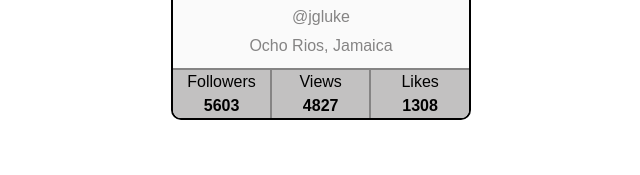
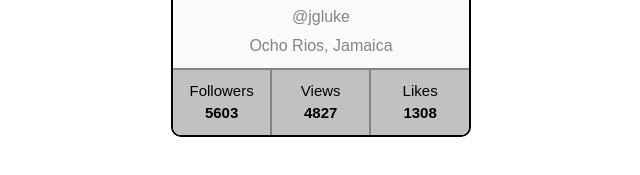
Before and after one commit to ArtVelych/goit-react-hw-01, a React (Vite) app: page / in a window 1280 px wide. Shown: the part 245-420 px from the top of the page, without its empty margins (319-959 px from the left). Built offline with nearby package versions, Linux system fonts and the light colour scheme.

Commit message:
Task 1: Stats padding and font-size fixed

```diff
--- a/src/components/Profile/Profile.jsx
+++ b/src/components/Profile/Profile.jsx
@@ -14,15 +14,15 @@ const Profile = ({ name, tag, location, image, stats }) => {
       </div>
       <ul className={css.userStatsInfo}>
         <li className={css.userStatsInfoItem}>
-          <span>Followers</span>
+          <span className={css.userStatsInfoText}>Followers</span>
           <span className={css.userStatsInfoValue}>{stats.followers}</span>
         </li>
         <li className={css.userStatsInfoItem}>
-          <span>Views</span>
+          <span className={css.userStatsInfoText}>Views</span>
           <span className={css.userStatsInfoValue}>{stats.views}</span>
         </li>
         <li className={css.userStatsInfoItem}>
-          <span>Likes</span>
+          <span className={css.userStatsInfoText}>Likes</span>
           <span className={css.userStatsInfoValue}>{stats.likes}</span>
         </li>
       </ul>
--- a/src/components/Profile/Profile.module.css
+++ b/src/components/Profile/Profile.module.css
@@ -59,13 +59,20 @@
   align-items: center;
   justify-content: center;
   flex-direction: column;
+  /* gap: 2px; */
   border-right: 2px solid #858484;
+  padding: 10px 5px;
 }
 
 .userStatsInfo :last-child {
   border-right: none;
 }
 
+.userStatsInfoText {
+  font-size: 15px;
+}
+
 .userStatsInfoValue {
+  font-size: 15px;
   font-weight: 700;
 }
```
